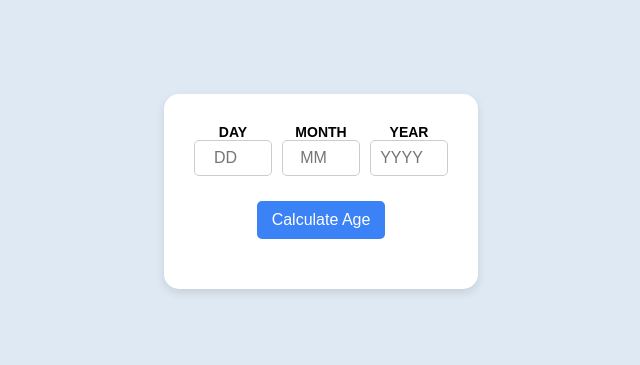
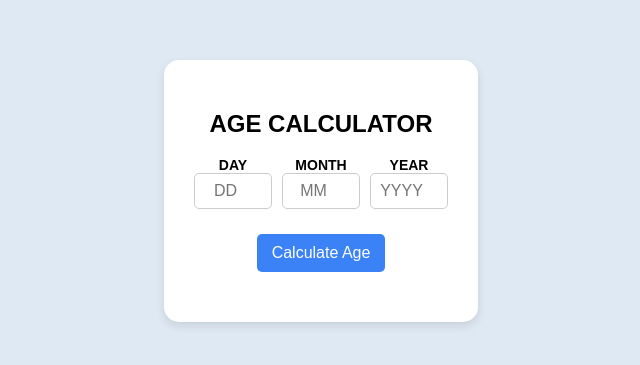
Before and after one commit to asifhussain01/Age-Calculator, a website: page index.html in a window 1280 px wide. Shown: the part 209-574 px from the top of the page, without its empty margins (319-959 px from the left). Drawn offline with Linux system fonts and the light colour scheme.

Commit message:
Update index.html

```diff
--- a/index.html
+++ b/index.html
@@ -14,6 +14,7 @@
   <body>
     <body>
       <div class="container">
+           <h2>AGE CALCULATOR</h2>
              <div class="input-group">
                  <div>
                      <label>DAY</label>
```
